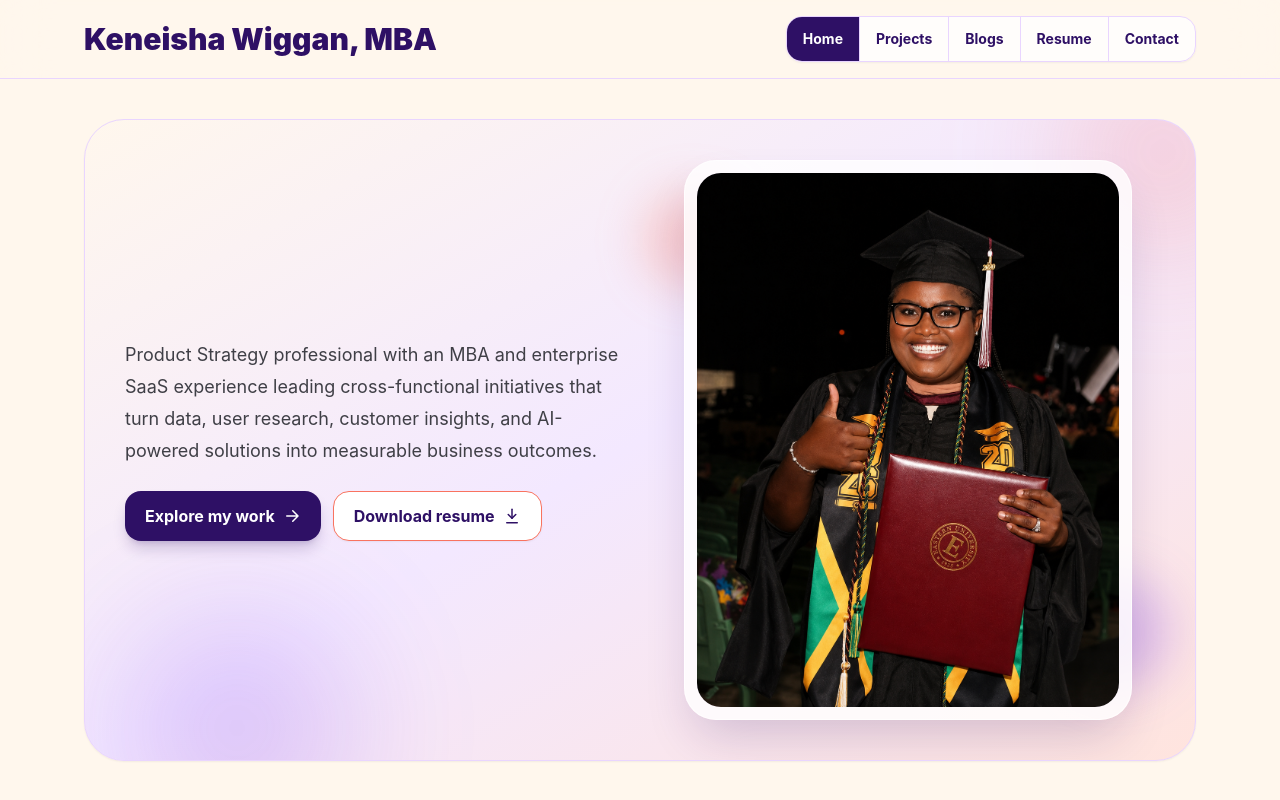
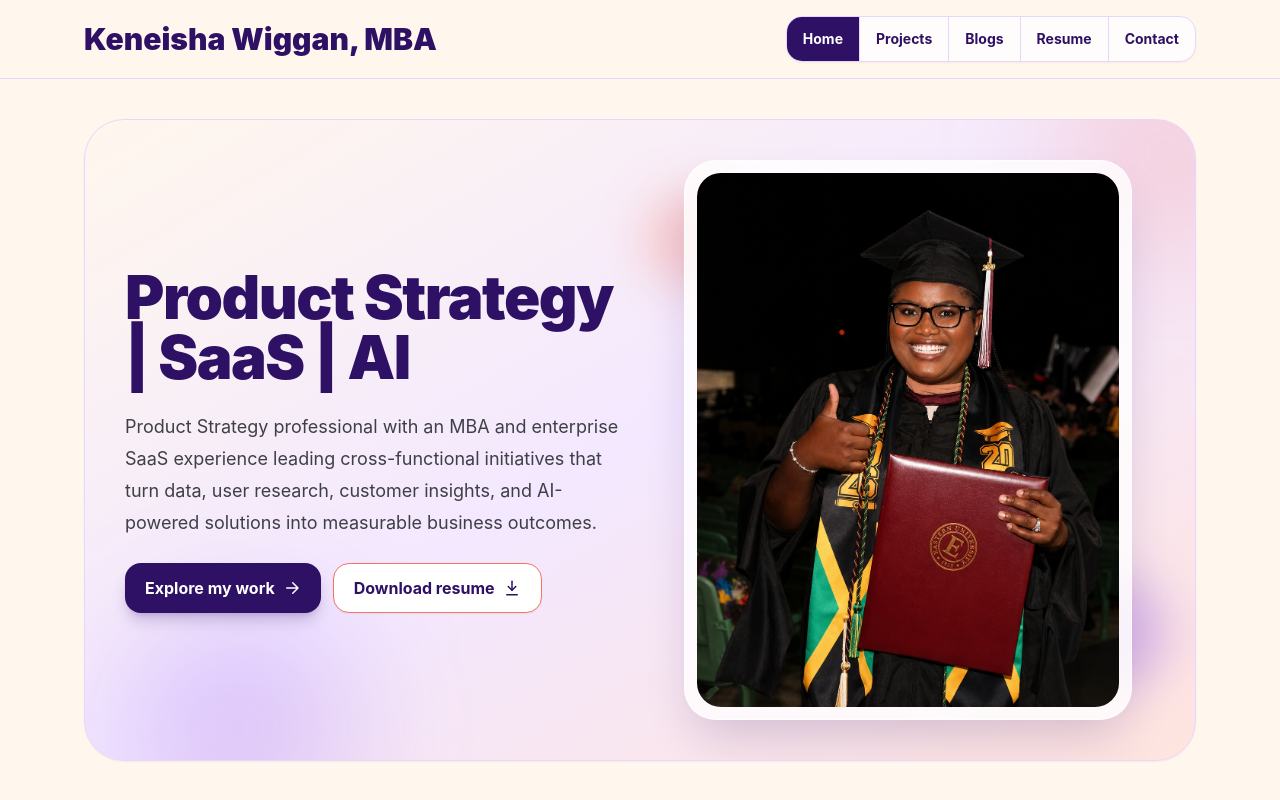
Before and after one commit to keneisha-wiggan/keneishawiggan.com, a React (Vite) app: page / in a window 1280 px wide. Shown: the top 800 px of the page. Built offline with nearby package versions, Linux system fonts and the light colour scheme.

Commit message:
Update homepage product strategy headline

```diff
--- a/src/App.jsx
+++ b/src/App.jsx
@@ -252,8 +252,13 @@ function Home({ setPage }) {
         <div className="relative grid items-center gap-10 md:grid-cols-2">
           <motion.div initial={{ opacity: 0, y: 16 }} animate={{ opacity: 1, y: 0 }} className="space-y-6">
 
+<div>
+  <h2 className="max-w-3xl text-5xl font-black tracking-tight text-[#2E1065] md:text-6xl">
+    Product Strategy | SaaS | AI
+  </h2>
+</div>
 
-        <p className="max-w-xl text-lg leading-8 text-[#3F3F46]">
+<p className="max-w-xl text-lg leading-8 text-[#3F3F46]">
   Product Strategy professional with an MBA and enterprise SaaS experience leading cross-functional initiatives that turn data, user research, customer insights, and AI-powered solutions into measurable business outcomes.
 </p>
 
```
